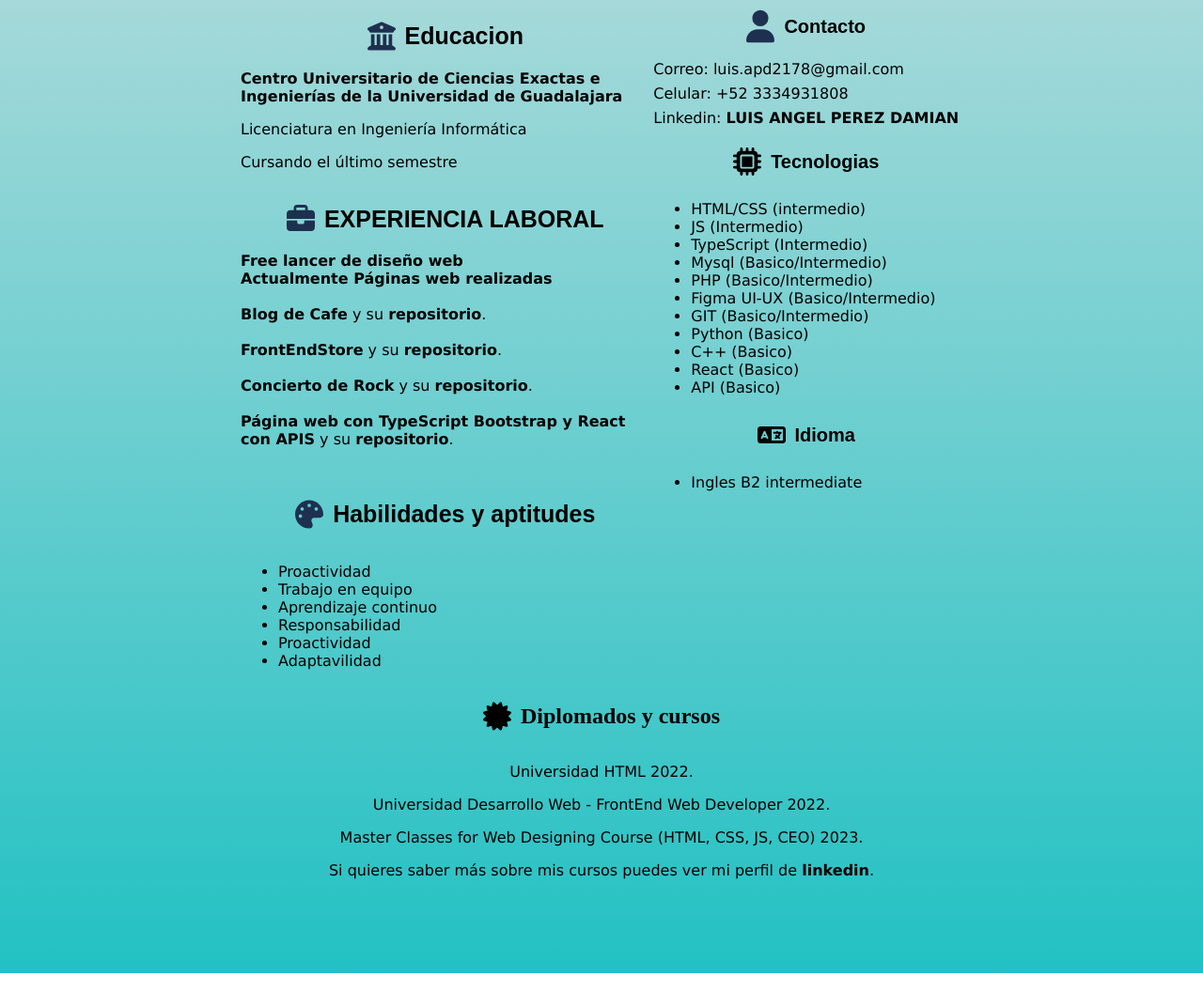
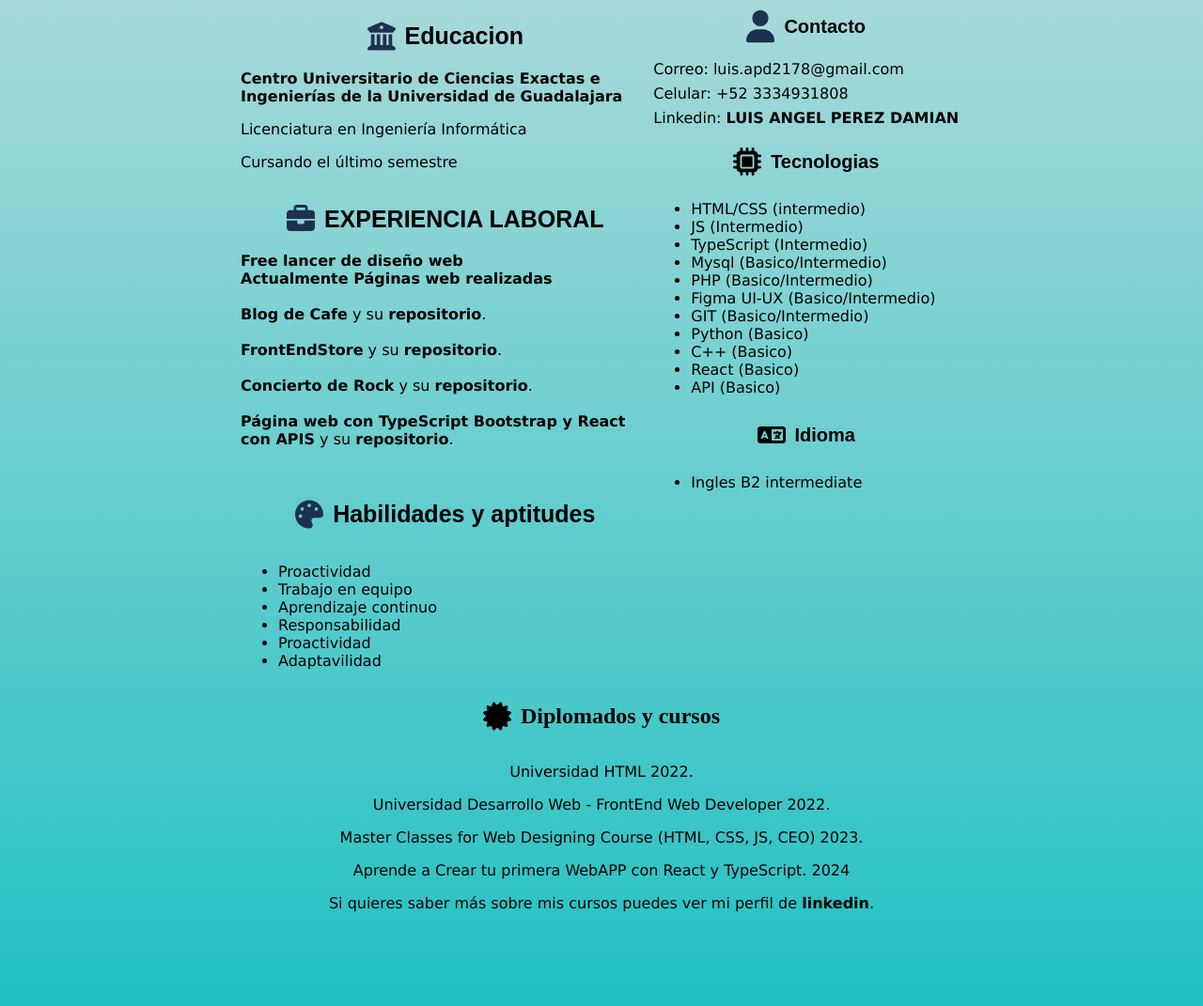
Before and after one commit to Luisito2178Git/CV, a plain HTML site: page index.html in a window 1280 px wide. Shown: the part 493-1564 px from the top of the page at 94% size. Before the commit the page ends 1529 px from the top, so only its background shows below. Drawn offline with Linux system fonts and the light colour scheme.

Commit message:
Nuevo certificado

```diff
--- a/index.html
+++ b/index.html
@@ -111,6 +111,7 @@
                             <p>Universidad HTML 2022.<br>
                             <p>Universidad Desarrollo Web - FrontEnd Web Developer 2022.<br>
                             <p>Master Classes for Web Designing Course (HTML, CSS, JS, CEO) 2023.<br>
+                            <p>Aprende a Crear tu primera WebAPP con React y TypeScript. 2024<br>
                     <p><span>Si quieres saber más sobre mis cursos puedes ver mi perfil de <a href="https://www.linkedin.com/in/luis-angel-perez-damian-00932b21a/">linkedin</span></a>.<br>
                 </p>
             </div>
```
